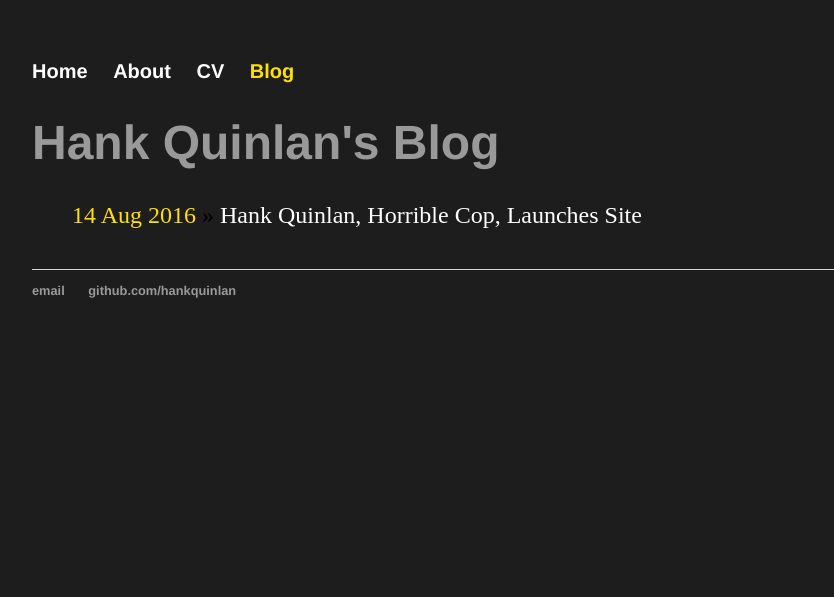
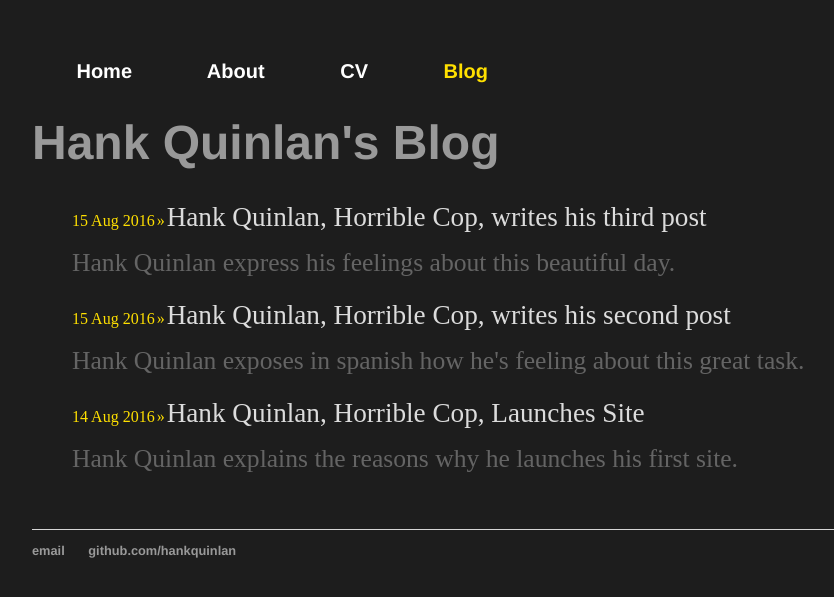
Before and after one commit to lacajanegrateatro/lacajanegrateatro.github.io, a Jekyll site: the page built from blog/index.html, in a window 1280 px wide. Shown: the top 597 px of the page, without its empty margins (160-994 px from the left). Built offline with Jekyll 4.4.1, drawn with Linux system fonts in a browser that asks for light colours.

Commit message:
Explore navigation with paginator, change some styles

```diff
--- a/_config.yml
+++ b/_config.yml
@@ -1,4 +1,3 @@
 name : Hank Quinlan, Horrible Cop
 markdown: kramdown
 permalink: /blog/:year/:month/:day/:title
-gems: [jekyll-paginate]
--- a/_posts/2016-08-14-hank-quinlan-site-launched.md
+++ b/_posts/2016-08-14-hank-quinlan-site-launched.md
@@ -1,6 +1,7 @@
 ---
 layout: post
 title: "Hank Quinlan, Horrible Cop, Launches Site"
+subtitle: "Hank Quinlan explains the reasons why he launches his first site."
 date: 2016-08-14
 ---
 
--- /dev/null
+++ b/_posts/2016-08-15-hank-quinlan-writes-second-post.md
@@ -0,0 +1,9 @@
+---
+layout: post
+title: "Hank Quinlan, Horrible Cop, writes his second post"
+subtitle: "Hank Quinlan exposes in spanish how he's feeling about this great task."
+date: 2016-08-15
+---
+Me estoy acostumbrando muy poco a poco a esto de escribir posts. Supongo
+que algún día lo veré totalmente normal, pero por el momento no deja de
+ser algo especial para mí.
--- /dev/null
+++ b/_posts/2016-08-15-hank-quinlan-writes-third-post.md
@@ -0,0 +1,8 @@
+---
+layout: post
+title: "Hank Quinlan, Horrible Cop, writes his third post"
+subtitle: "Hank Quinlan express his feelings about this beautiful day."
+date: 2016-08-15
+---
+Oh yeah!, today is a beautiful day to plant evidences on people when I'm
+convinced that they're guilty. Let's see who's my next victim!
--- a/blog/index.html
+++ b/blog/index.html
@@ -4,10 +4,13 @@
 subtitle: Blog
 navigation_weight: 4
 ---
-	<h1>{{ page.title }}</h1>
-	<ul class="posts">
 
-	  {% for post in site.posts %}
-	    <li><span>{{ post.date | date_to_string }}</span> » <a href="{{ post.url }}" title="{{ post.title }}">{{ post.title }}</a></li>
-	  {% endfor %}
-	</ul>
+<h1>{{ page.title }}</h1>
+<ul class="posts">
+  {% for post in site.posts %}
+    <li class="posts-title"><span>{{ post.date | date_to_string }}</span><span>»</span><a href="{{ post.url }}" title="{{ post.title }}">{{ post.title }}</a></li>
+    <p class="posts-subtitle">
+      {{post.subtitle}}
+    </p>
+  {% endfor %}
+</ul>
--- a/css/main.css
+++ b/css/main.css
@@ -40,8 +40,8 @@
     color: #999999;
 }
 p {
-    font-size: 1.5em;
-    line-height: 1.4em;
+    font-size: 1.9em;
+    line-height: 1.2em;
     color: #646464;
 }
 
@@ -55,15 +55,43 @@
     font-size: .8em;
 }
 
-ul.posts {
-    margin: 20px auto 40px;
-    font-size: 1.5em;
+ul .posts {
+
+  margin: 15px auto 40px;
+
+
 }
 
 ul.posts li {
-    list-style: none;
+  list-style: none;
+  margin-bottom: 0;
+
 }
 ul.posts li span{
 
   color: #FFE000;
+  margin-bottom: 0;
+  margin-right: 2px;
+
 }
+.posts li a {
+
+  font-size: 1.7em;
+  color: gainsboro;
+  margin-bottom: 0;
+}
+
+.date {
+    color: #FFE000;
+}
+
+.posts-title {
+  margin: 0;
+}
+.posts-subtitle {
+
+  font-size: 1.6em;
+  margin-top: 0;
+  line-height: 0.9em;
+
+}
```
Also changed, not shown: _includes/pages_list (added, +11 -0 lines), _layouts/default.html (+6 -10 lines), 1 other file.
